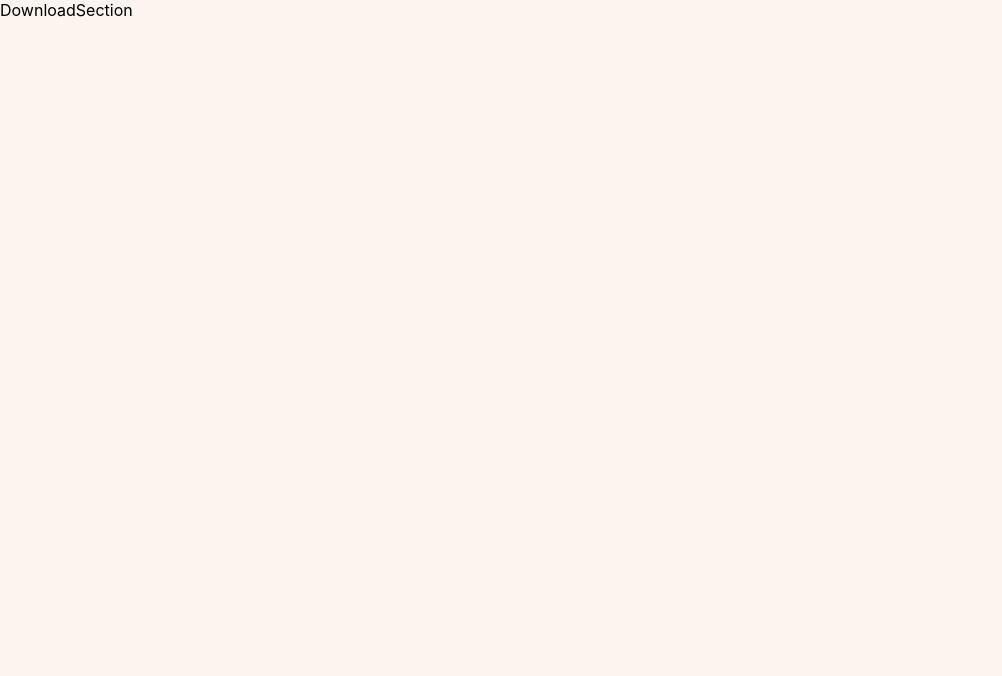
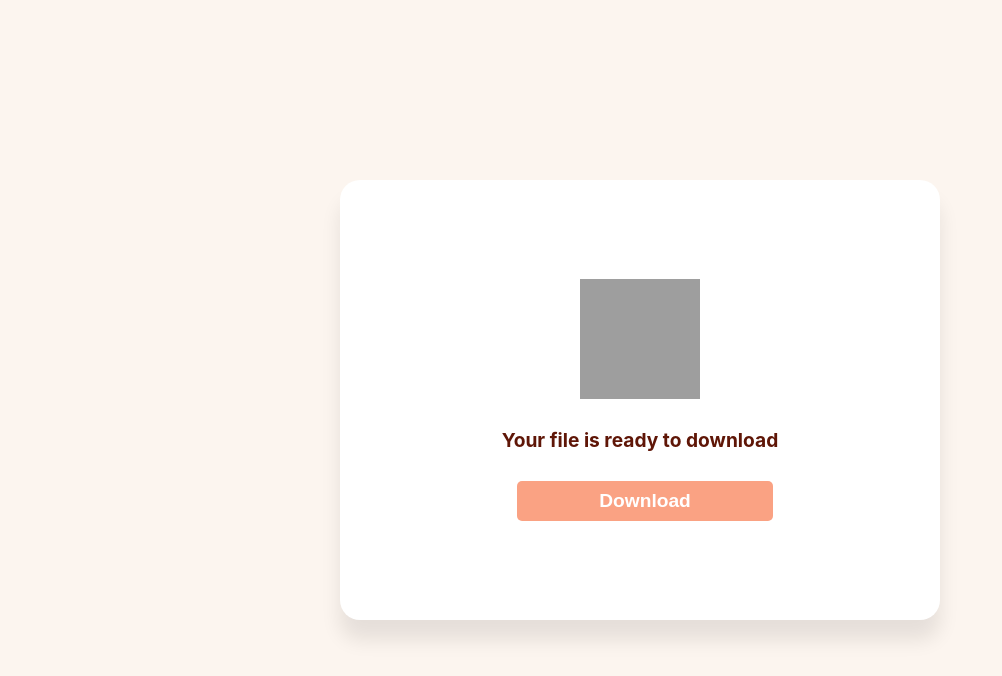
Before and after one commit to himanshuhx/docdrop-client, a React (Create React App) app: page /download/1 in a window 1280 px wide. Shown: the top 676 px of the page, without its empty margins (0-1002 px from the left). Built offline with nearby package versions, Linux system fonts and the light colour scheme; grey boxes are pictures that could not be loaded.

Commit message:
download section changes

```diff
--- a/src/components/DownloadSection.js
+++ b/src/components/DownloadSection.js
@@ -1,7 +1,33 @@
 import React from "react";
+import { useParams } from "react-router-dom";
+import { downloadFile } from "../utility/apiService";
+import { toast } from "react-hot-toast";
 
 const DownloadSection = () => {
-  return <div>DownloadSection</div>;
+  const downloadPageParams = useParams();
+  const fileId = downloadPageParams.fileId;
+
+  const startDownload = async () => {
+    try {
+      return await downloadFile(fileId);
+    } catch (err) {
+      toast.error(err.message);
+    }
+  };
+
+  return (
+    fileId && (
+      <div className="download-section">
+        <img
+          src="https://cdn-icons-png.flaticon.com/128/3121/3121602.png"
+          alt="folder-image"
+          draggable="false"
+        />
+        <p> Your file is ready to download</p>
+        <button onClick={startDownload}>Download</button>
+      </div>
+    )
+  );
 };
 
 export default DownloadSection;
--- a/src/components/DropSection.js
+++ b/src/components/DropSection.js
@@ -1,17 +1,30 @@
 import React, { useEffect, useRef, useState } from "react";
-import uploadFile from "../utility/apiService";
+import { uploadFile } from "../utility/apiService";
 import { FontAwesomeIcon } from "@fortawesome/react-fontawesome";
 import { faCopy } from "@fortawesome/free-solid-svg-icons";
+import { toast } from "react-hot-toast";
+import { toastStyle } from "../utility/constants";
 
 const DropSection = () => {
   const uploadButtonRef = useRef();
   const [file, setFile] = useState();
-  const [fileId, setFileId] = useState("");
   const [isDownloadLinkGenerated, setIsDownloadLinkGenerated] = useState(false);
   const [downloadPageUrl, setDownloadPageUrl] = useState("");
 
   const onUploadButtonClick = () => {
     uploadButtonRef.current.click();
+  };
+
+  const copyDownloadLink = async () => {
+    try {
+      await navigator.clipboard.writeText(downloadPageUrl);
+      toast("Link Copied to Clipboard", {
+        icon: "📌",
+        style: toastStyle,
+      });
+    } catch (err) {
+      console.log(err);
+    }
   };
 
   useEffect(() => {
@@ -21,19 +34,18 @@ const DropSection = () => {
         const formData = new FormData();
         formData.append("fileName", file.name);
         formData.append("file", file);
-        const config = {
-          headers: {
-            "content-type": "multipart/form-data",
-          },
-        };
+        console.log(file.size);
         const apiResponse = await uploadFile(formData);
         const fileId = apiResponse.data;
         if (fileId) {
-          setFileId(fileId);
-          setIsDownloadLinkGenerated(true);
           setDownloadPageUrl(
             `${process.env.REACT_APP_CLIENT_URL}/download/${fileId}`
           );
+          setIsDownloadLinkGenerated(true);
+          toast("Download Link Generated, Happy Sharing!", {
+            icon: "🥳",
+            style: toastStyle,
+          });
         }
       }
     };
@@ -46,7 +58,10 @@ const DropSection = () => {
   return (
     <div className="drop-section">
       <img src="./file-image.png" alt="file-image" draggable="false" />
-      <p>Upload and Share the download Link</p>
+      <p hidden={isDownloadLinkGenerated}>Upload and Share the download Link</p>
+      <h5 hidden={!isDownloadLinkGenerated}>
+        Link Generated Copy and Paste in Browser to Download
+      </h5>
       <input
         ref={uploadButtonRef}
         type="file"
@@ -56,14 +71,18 @@ const DropSection = () => {
 
       {isDownloadLinkGenerated && (
         <div className="download-link-section">
-          <h1>{downloadPageUrl}</h1>
-          <button>
-            <FontAwesomeIcon icon={faCopy} /> Copy Link
+          <h4>{downloadPageUrl}</h4>
+          <button className="copyBtn" onClick={copyDownloadLink}>
+            <FontAwesomeIcon icon={faCopy} />
           </button>
         </div>
       )}
 
-      <button className="uploadBtn" onClick={onUploadButtonClick}>
+      <button
+        className="uploadBtn"
+        onClick={onUploadButtonClick}
+        hidden={isDownloadLinkGenerated}
+      >
         Upload
       </button>
     </div>
--- a/src/index.css
+++ b/src/index.css
@@ -31,14 +31,14 @@ body {
   justify-content: center;
   align-items: center;
   background-color: #fff;
-  width: 500px;
+  width: 700px;
   height: 300px;
   border-radius: 20px;
   box-shadow: 0px 20px 20px 0px #00000017;
 }
 
 .drop-section {
-  width: 400px;
+  width: 600px;
   height: 200px;
   display: flex;
   padding: 20px;
@@ -50,6 +50,12 @@ body {
   color: #5f1607;
 }
 
+.drop-section > h5 {
+  margin-top: 2px;
+  margin-bottom: 2px;
+  font-weight: 500;
+}
+
 .uploadBtn {
   background-color: #faa283;
   border: none;
@@ -58,16 +64,90 @@ body {
   color: white;
   font-size: larger;
   font-weight: bold;
-  border-radius: 15px;
+  border-radius: 10px;
   cursor: pointer;
   transition: all 0.2s ease-in-out;
 }
 
 .uploadBtn:hover {
-  background-color: #cfab95;
+  background-color: black;
 }
 
 .drop-section > img {
   width: 100px;
   height: 100px;
 }
+
+.download-link-section {
+  display: flex;
+  flex-direction: row;
+  justify-content: space-between;
+  align-items: center;
+}
+
+.download-link-section > h4 {
+  margin-right: 10px;
+  padding: 20px;
+  border-radius: 5px;
+  background-color: #fcf5ef;
+  font-weight: 500;
+}
+
+.copyBtn {
+  height: 60px;
+  width: 50px;
+  margin-left: 10px;
+  color: white;
+  background-color: #faa283;
+  font-size: larger;
+  border-radius: 5px;
+  border: none;
+  cursor: pointer;
+  transition: all 0.2s ease-in-out;
+}
+.copyBtn:hover {
+  background-color: black;
+}
+
+.download-section {
+  position: absolute;
+  top: 50%;
+  left: 50%;
+  transform: translate(-50%, -50%);
+  height: 50vh;
+  width: 70vh;
+  background-color: #fff;
+  padding: 20px;
+  border-radius: 20px;
+  color: #5f1607;
+  display: flex;
+  flex-direction: column;
+  justify-content: center;
+  align-items: center;
+  box-shadow: 0px 20px 20px 0px #00000017;
+}
+
+.download-section > button {
+  height: 5vh;
+  width: 20vw;
+  margin-left: 10px;
+  color: white;
+  background-color: #faa283;
+  font-size: larger;
+  font-weight: bold;
+  border-radius: 5px;
+  border: none;
+  cursor: pointer;
+  transition: all 0.2s ease-in-out;
+}
+
+.download-section > img {
+  width: 15vh;
+  height: 15vh;
+}
+
+.download-section > p {
+  padding: 10px;
+  font-size: larger;
+  font-weight: bold;
+}
--- a/src/utility/apiService.js
+++ b/src/utility/apiService.js
@@ -1,8 +1,11 @@
 import axios from "axios";
 
-const uploadFile = async (data) => {
-  console.log(process.env.REACT_APP_SERVER_URL);
+export const uploadFile = async (data) => {
   return await axios.post(`${process.env.REACT_APP_SERVER_URL}/upload`, data);
 };
 
-export default uploadFile;
+export const downloadFile = async (fileId) => {
+  return await axios.get(
+    `${process.env.REACT_APP_SERVER_URL}/download/${fileId}`
+  );
+};
--- /dev/null
+++ b/src/utility/constants.js
@@ -0,0 +1,5 @@
+export const toastStyle = {
+  borderRadius: "5px",
+  background: "#333",
+  color: "#fff",
+};
```
Also changed, not shown: public/folder.png (added).
